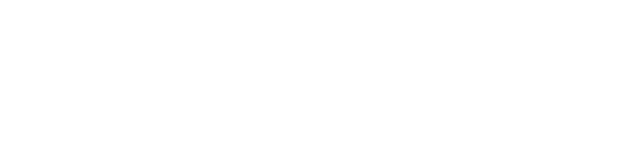
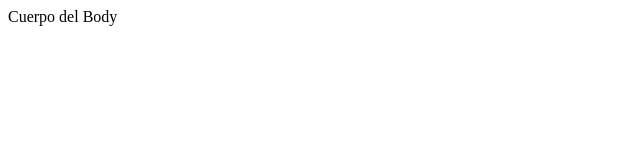
Before and after one commit to DanielFrikel/PruebaVacia, a plain HTML site: page index.html in a window 1280 px wide. Shown: the whole page, without its empty margins (0-640 px from the left). Drawn offline with Linux system fonts and the light colour scheme.

Commit message:
Texto al cuerpo del body

```diff
--- a/index.html
+++ b/index.html
@@ -6,6 +6,6 @@
     <title>Document</title>
 </head>
 <body>
-
+    Cuerpo del Body
 </body>
 </html>
```
